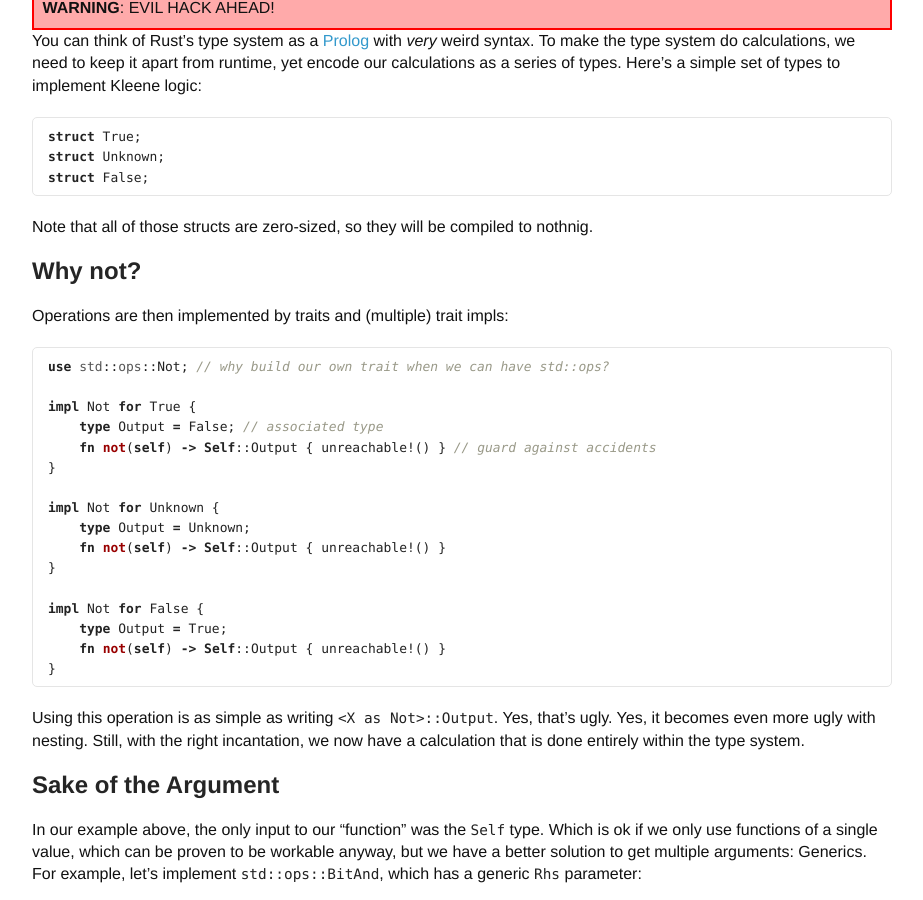
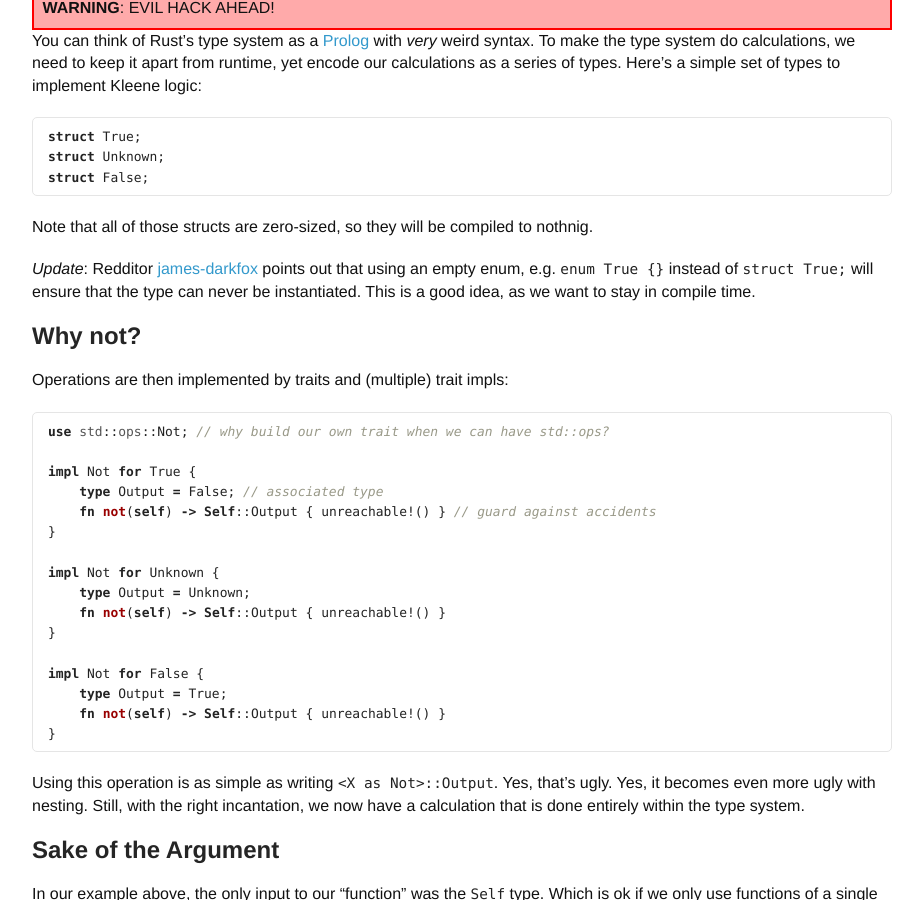
Before and after one commit to llogiq/llogiq.github.io, a Jekyll site: the page built from _posts/2015-12-12-types.md, in a window 1280 px wide and 900 px high, scrolled down 398 px. Shown: the whole window, without its empty margins (178-1101 px from the left). Built offline with Jekyll 4.4.1, drawn with Linux system fonts in a browser that asks for light colours.

Commit message:
added james-darkfox' empty enum suggestion

````diff
--- a/_posts/2015-12-12-types.md
+++ b/_posts/2015-12-12-types.md
@@ -17,6 +17,8 @@ struct False;
 ```
 
 Note that all of those structs are zero-sized, so they will be compiled to nothnig.
+
+*Update*: Redditor [james-darkfox](https://www.reddit.com/user/james-darkfox) points out that using an empty enum, e.g. `enum True {}` instead of `struct True;` will ensure that the type can never be instantiated. This is a good idea, as we want to stay in compile time.
 
 ## Why not?
 
````
